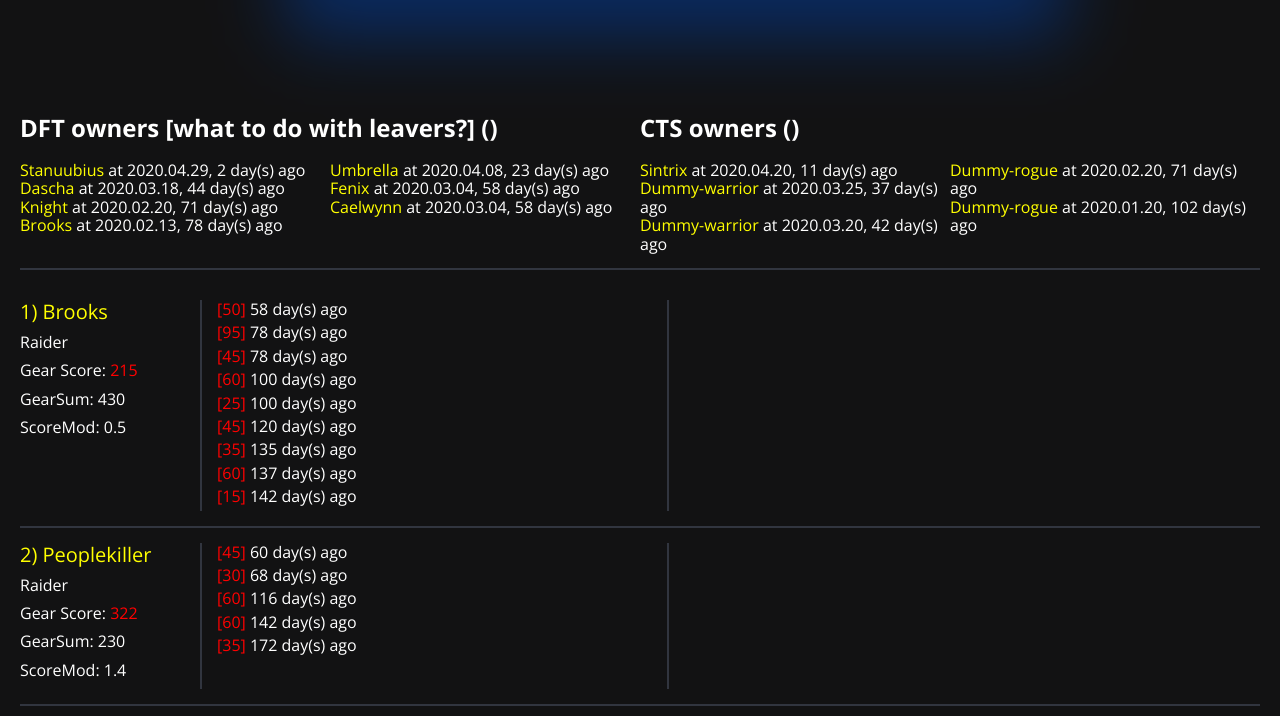
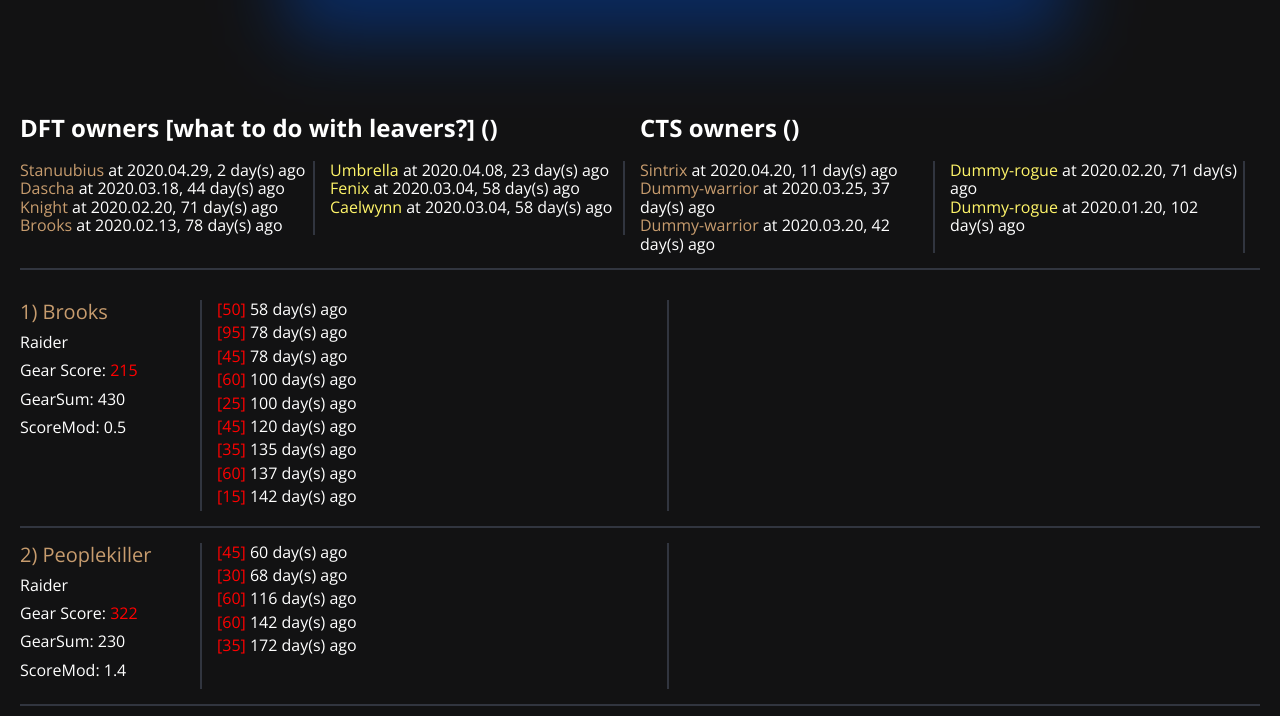
Before and after one commit to shikutsn/addiction-warriors, a website built with webpack: page public/index.html in a window 1280 px wide. Shown: the part 84-800 px from the top of the page. Built offline with nearby package versions, Linux system fonts and the light colour scheme; a script that the page names is missing.

Commit message:
Adds class color codings to nicknames

```diff
--- a/public/css/main.css
+++ b/public/css/main.css
@@ -1114,7 +1114,7 @@ button {
 
 .warrior__data--name {
   font-size: 20px;
-  color: #ffff00;
+  color: #C79C6E;
 }
 
 .warrior__data--gearscore {
@@ -1167,8 +1167,20 @@ button {
 
 .important-loot-list__container {
   display: flex;
+  border-right: solid 2px #31353f;
+  margin-right: 15px;
 }
 
 .important-loot-list__warrior-name {
-  color: #ffff00;
+  color: #C79C6E;
 }
+
+.important-loot-list__rogue-name {
+  color: #FFF569;
+}
+
+.important-loot-list__dft-warriors,
+.important-loot-list__cts-warriors {
+  margin-right: 15px;
+  border-right: solid 2px #31353f;
+}
--- a/src/main.js
+++ b/src/main.js
@@ -162,7 +162,7 @@ const getOwnersTemplate = (dft, cts) => {
     return arr
       .slice()
       .sort((a, b) => getDaysPassed(a.OBTAINED) - getDaysPassed(b.OBTAINED))
-      .map((it) => `<li><span class="important-loot-list__warrior-name">${it.NAME}</span> at ${it.OBTAINED}, ${getDaysPassed(it.OBTAINED)} day(s) ago</li>`)
+      .map((it) => `<li><span class="important-loot-list__${it.CLASS}-name">${it.NAME}</span> at ${it.OBTAINED}, ${getDaysPassed(it.OBTAINED)} day(s) ago</li>`)
       .join(`\n`);
   };
 
```
